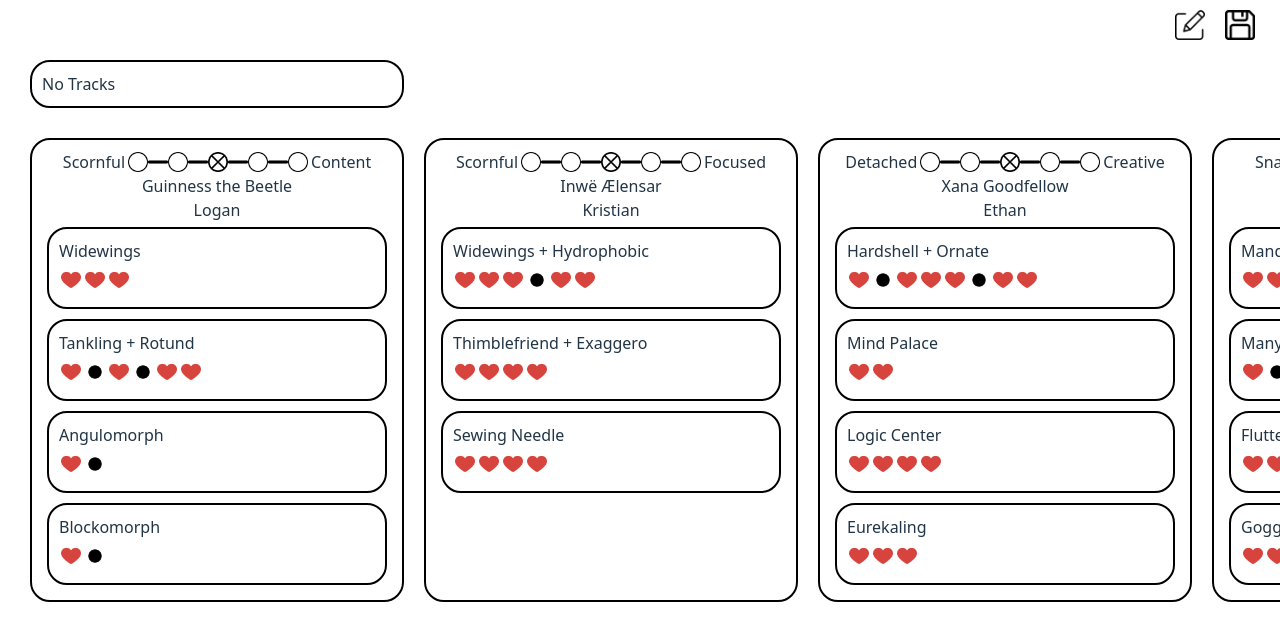
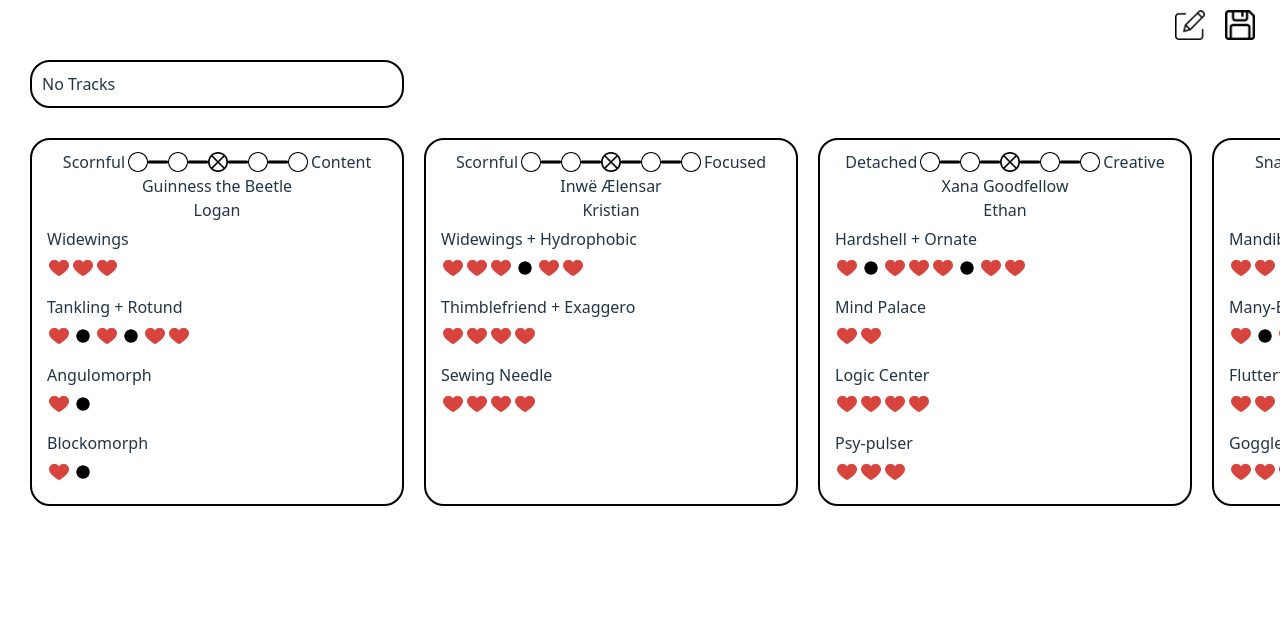
Before and after one commit to ljleifer/pico-tracker, a Vue app: page / in a window 1280 px wide. Shown: the top 640 px of the page. Built offline with nearby package versions, Linux system fonts and the light colour scheme.

Commit message:
Add bat file

```diff
--- a/src/components/PicoTracker.vue
+++ b/src/components/PicoTracker.vue
@@ -103,7 +103,7 @@
         <div v-if="character.aspects.length == 0" class="box">
           <p>No Aspects</p>
         </div>
-        <div v-else v-for="aspect, aspectIndex in character.aspects" class="box column" style="margin: 5px;">
+        <div v-else v-for="aspect, aspectIndex in character.aspects" class="column" style="margin: 5px;">
           <p>{{ aspect.name }}</p>
           <div>
             <div v-for="value, healthIndex in aspect.health.split('')" style="margin: 0 2px;">
@@ -191,7 +191,7 @@ export default {
     },
   },
   async beforeMount() {
-    this.characterData = JSON.parse(localStorage.getItem('picoCharacterData')) || [{"characterName":"Guinness the Beetle","playerName":"Logan","aspects":[{"name":"Widewings","health":"hhh"},{"name":"Tankling + Rotund","health":"h.h.hh"},{"name":"Angulomorph","health":"h."},{"name":"Blockomorph","health":"h."}],"negativeMood":"Scornful","positiveMood":"Content","mood":"3"},{"characterName":"Inwë Ælensar","playerName":"Kristian","aspects":[{"name":"Widewings + Hydrophobic","health":"hhh.hh"},{"name":"Thimblefriend + Exaggero","health":"hhhh"},{"name":"Sewing Needle","health":"hhhh"}],"negativeMood":"Scornful","positiveMood":"Focused","mood":"3"},{"characterName":"Xana Goodfellow","playerName":"Ethan","aspects":[{"name":"Hardshell + Ornate","health":"h.hhh.hh"},{"name":"Mind Palace","health":"hh"},{"name":"Logic Center","health":"hhhh"},{"name":"Eurekaling","health":"hhh"}],"positiveMood":"Creative","negativeMood":"Detached","mood":"3"},{"characterName":"Shadowsting the Dracomantis","playerName":"Nick","aspects":[{"name":"Mandibles + Cannibalizing + Xenic","health":"hh.hhh.h"},{"name":"Many-Eyes","health":"h.h"},{"name":"Flutterflaps","health":"hh"},{"name":"Goggles","health":"hhhhh"}],"negativeMood":"Snappy","positiveMood":"Jaunty","mood":"3"}]
+    this.characterData = JSON.parse(localStorage.getItem('picoCharacterData')) || [{"characterName":"Guinness the Beetle","playerName":"Logan","aspects":[{"name":"Widewings","health":"hhh"},{"name":"Tankling + Rotund","health":"h.h.hh"},{"name":"Angulomorph","health":"h."},{"name":"Blockomorph","health":"h."}],"negativeMood":"Scornful","positiveMood":"Content","mood":"3"},{"characterName":"Inwë Ælensar","playerName":"Kristian","aspects":[{"name":"Widewings + Hydrophobic","health":"hhh.hh"},{"name":"Thimblefriend + Exaggero","health":"hhhh"},{"name":"Sewing Needle","health":"hhhh"}],"negativeMood":"Scornful","positiveMood":"Focused","mood":"3"},{"characterName":"Xana Goodfellow","playerName":"Ethan","aspects":[{"name":"Hardshell + Ornate","health":"h.hhh.hh"},{"name":"Mind Palace","health":"hh"},{"name":"Logic Center","health":"hhhh"},{"name":"Psy-pulser","health":"hhh"}],"positiveMood":"Creative","negativeMood":"Detached","mood":"3"},{"characterName":"Shadowsting the Dracomantis","playerName":"Nick","aspects":[{"name":"Mandibles + Cannibalizing + Xenic","health":"hh.hhh.h"},{"name":"Many-Eyes","health":"h.h"},{"name":"Flutterflaps","health":"hh"},{"name":"Goggles","health":"hhhhh"}],"negativeMood":"Snappy","positiveMood":"Jaunty","mood":"3"}]
     this.trackData = JSON.parse(localStorage.getItem('picoTrackData')) || []
   },
 }
```
Also changed, not shown: 1 other file (tests, documents, lock files or other folders).
